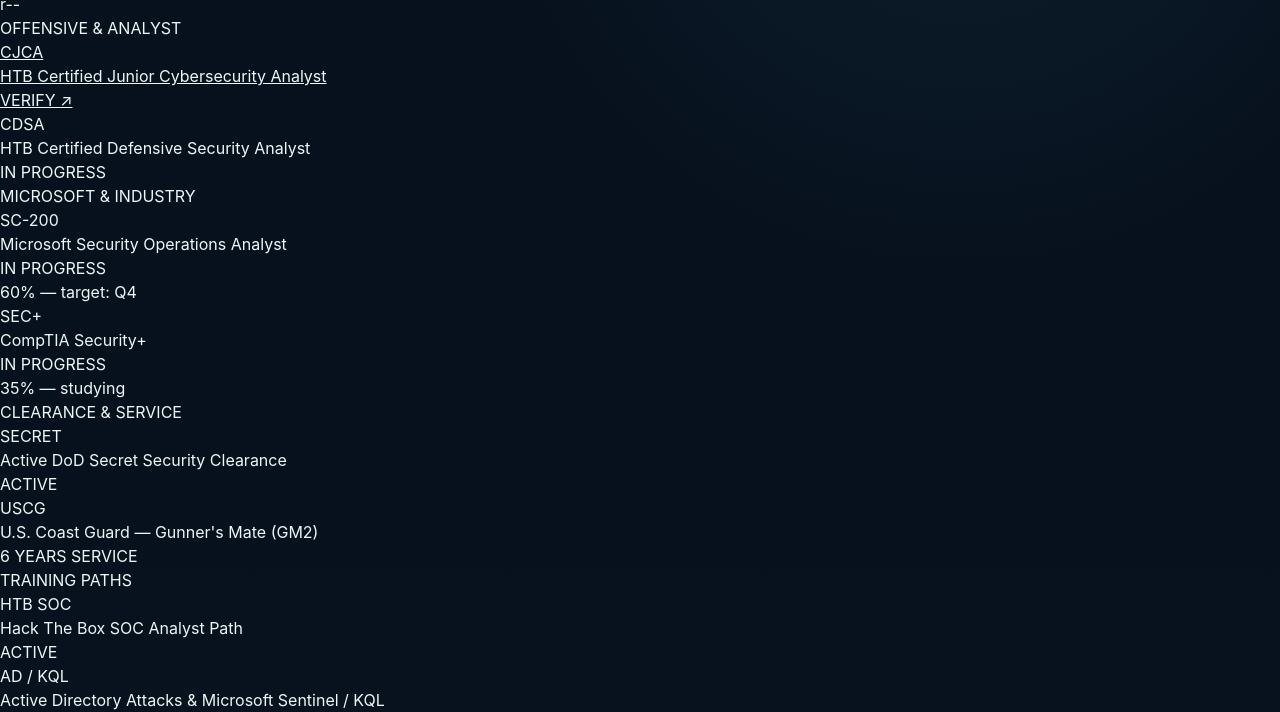
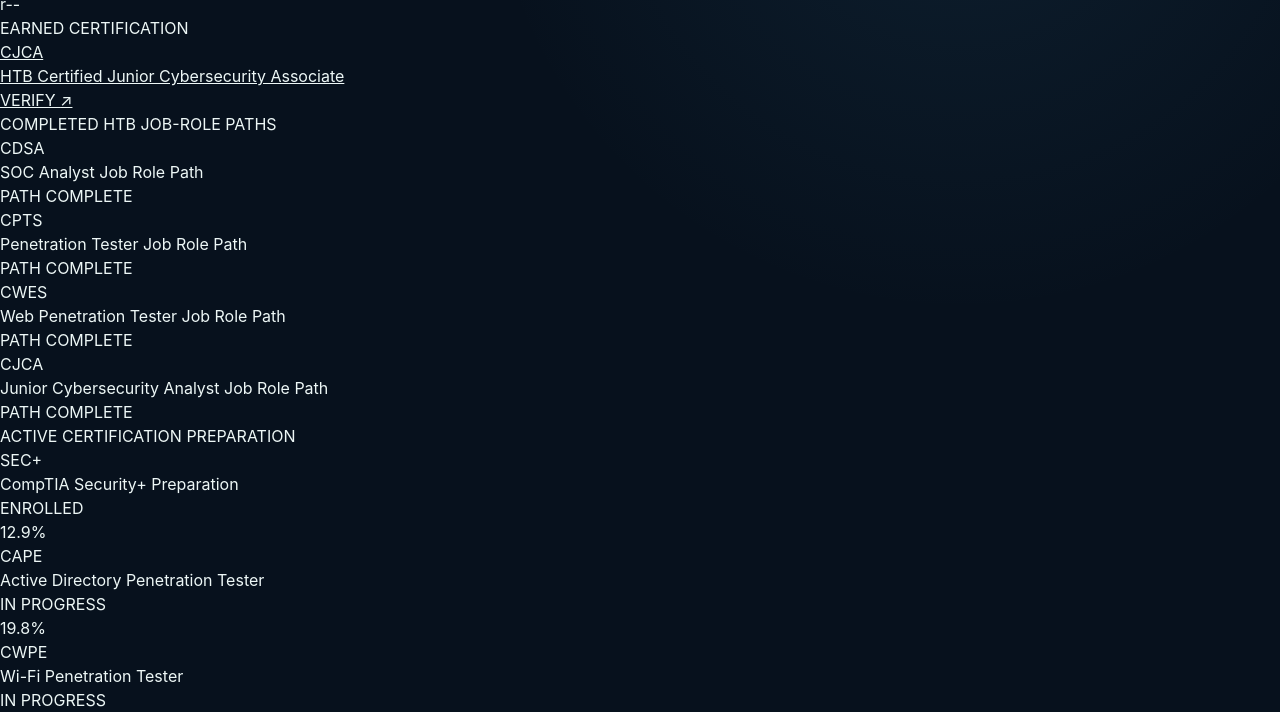
Before and after one commit to Dylans7j/Portfolio, a plain HTML site: page certs.html in a window 1280 px wide. Shown: the part 246-958 px from the top of the page. Drawn offline with Linux system fonts and the light colour scheme.

Commit message:
docs: add accurate HTB learning paths and Security+ progress

```diff
--- a/certs.html
+++ b/certs.html
@@ -4,7 +4,7 @@
 <meta charset="UTF-8">
 <meta name="viewport" content="width=device-width, initial-scale=1.0">
 <title>certs // d4rkgunn3r</title>
-<meta name="description" content="Credentials — HTB CJCA, DoD Secret clearance, SC-200 and Security+ in progress.">
+<meta name="description" content="Credentials and training — HTB CJCA, completed CDSA/CPTS/CWES learning paths, and active Security+ preparation.">
 <meta name="theme-color" content="#0b0e14">
 <meta name="author" content="Dylan Senez">
 <meta name="robots" content="index,follow">
@@ -14,7 +14,7 @@
 <link rel="apple-touch-icon" href="apple-touch-icon.png">
 <meta property="og:type" content="website">
 <meta property="og:title" content="certs // d4rkgunn3r">
-<meta property="og:description" content="Credentials — HTB CJCA, DoD Secret clearance, SC-200 and Security+ in progress.">
+<meta property="og:description" content="Credentials and training — HTB CJCA, completed CDSA/CPTS/CWES learning paths, and active Security+ preparation.">
 <meta property="og:image" content="https://dylans7j.github.io/Portfolio/og.png">
 <meta property="og:url" content="https://dylans7j.github.io/Portfolio/certs.html">
 <meta name="twitter:card" content="summary_large_image">
@@ -58,65 +58,49 @@
       <span class="perm">r--</span>
     </div>
 
-    <div class="sec-sub">OFFENSIVE & ANALYST</div>
+    <div class="sec-sub">EARNED CERTIFICATION</div>
     <div class="cert-stack">
       <a class="cert-row" href="https://www.credly.com/badges/ed2402f4-00ce-4322-a229-0c3564034ff3" target="_blank" rel="noopener">
         <div class="abbr">CJCA</div>
-        <div class="title">HTB Certified Junior Cybersecurity Analyst</div>
+        <div class="title">HTB Certified Junior Cybersecurity Associate</div>
         <div class="verify">VERIFY <span class="arrow">↗</span></div>
       </a>
-      <div class="cert-row is-static">
-        <div class="abbr">CDSA</div>
-        <div class="title">HTB Certified Defensive Security Analyst</div>
-        <div class="status-line live">IN PROGRESS</div>
-      </div>
     </div>
 
-    <div class="sec-sub">MICROSOFT & INDUSTRY</div>
+    <div class="sec-sub">COMPLETED HTB JOB-ROLE PATHS</div>
     <div class="cert-stack">
-      <div class="cert-row is-static">
-        <div class="abbr">SC-200</div>
-        <div class="title">Microsoft Security Operations Analyst</div>
-        <div class="status-line live">IN PROGRESS</div>
-        <div class="prog"><span class="fill" style="width:60%"></span></div>
-        <div class="pct">60% &mdash; target: Q4</div>
-      </div>
-      <div class="cert-row is-static">
-        <div class="abbr">SEC+</div>
-        <div class="title">CompTIA Security+</div>
-        <div class="status-line live">IN PROGRESS</div>
-        <div class="prog"><span class="fill" style="width:35%"></span></div>
-        <div class="pct">35% &mdash; studying</div>
-      </div>
+      <div class="cert-row is-static"><div class="abbr">CDSA</div><div class="title">SOC Analyst Job Role Path</div><div class="status-line done">PATH COMPLETE</div></div>
+      <div class="cert-row is-static"><div class="abbr">CPTS</div><div class="title">Penetration Tester Job Role Path</div><div class="status-line done">PATH COMPLETE</div></div>
+      <div class="cert-row is-static"><div class="abbr">CWES</div><div class="title">Web Penetration Tester Job Role Path</div><div class="status-line done">PATH COMPLETE</div></div>
+      <div class="cert-row is-static"><div class="abbr">CJCA</div><div class="title">Junior Cybersecurity Analyst Job Role Path</div><div class="status-line done">PATH COMPLETE</div></div>
     </div>
 
-    <div class="sec-sub">CLEARANCE & SERVICE</div>
+    <div class="sec-sub">ACTIVE CERTIFICATION PREPARATION</div>
     <div class="cert-stack">
-      <div class="cert-row is-static">
-        <div class="abbr">SECRET</div>
-        <div class="title">Active DoD Secret Security Clearance</div>
-        <div class="status-line done">ACTIVE</div>
-      </div>
-      <div class="cert-row is-static">
-        <div class="abbr">USCG</div>
-        <div class="title">U.S. Coast Guard &mdash; Gunner's Mate (GM2)</div>
-        <div class="status-line done">6 YEARS SERVICE</div>
-      </div>
+      <div class="cert-row is-static"><div class="abbr">SEC+</div><div class="title">CompTIA Security+ Preparation</div><div class="status-line live">ENROLLED</div><div class="prog"><span class="fill" style="width:12.9%"></span></div><div class="pct">12.9%</div></div>
+      <div class="cert-row is-static"><div class="abbr">CAPE</div><div class="title">Active Directory Penetration Tester</div><div class="status-line live">IN PROGRESS</div><div class="prog"><span class="fill" style="width:19.8%"></span></div><div class="pct">19.8%</div></div>
+      <div class="cert-row is-static"><div class="abbr">CWPE</div><div class="title">Wi-Fi Penetration Tester</div><div class="status-line live">IN PROGRESS</div><div class="prog"><span class="fill" style="width:18.2%"></span></div><div class="pct">18.2%</div></div>
+      <div class="cert-row is-static"><div class="abbr">COAE</div><div class="title">AI Red Teamer</div><div class="status-line live">IN PROGRESS</div><div class="prog"><span class="fill" style="width:7%"></span></div><div class="pct">7.0%</div></div>
+      <div class="cert-row is-static"><div class="abbr">CWEE</div><div class="title">Senior Web Penetration Tester</div><div class="status-line live">IN PROGRESS</div><div class="prog"><span class="fill" style="width:0.8%"></span></div><div class="pct">0.8%</div></div>
     </div>
 
-    <div class="sec-sub">TRAINING PATHS</div>
+    <div class="sec-sub">ADVANCED PREPARATION PATHS</div>
     <div class="cert-stack">
-      <div class="cert-row is-static">
-        <div class="abbr">HTB SOC</div>
-        <div class="title">Hack The Box SOC Analyst Path</div>
-        <div class="status-line live">ACTIVE</div>
-      </div>
-      <div class="cert-row is-static">
-        <div class="abbr">AD / KQL</div>
-        <div class="title">Active Directory Attacks & Microsoft Sentinel / KQL</div>
-        <div class="status-line done">LAB VALIDATED</div>
-      </div>
+      <div class="cert-row is-static"><div class="abbr">CCT APP</div><div class="title">CREST CCT APP Preparation</div><div class="status-line live">89.1%</div></div>
+      <div class="cert-row is-static"><div class="abbr">CPSA/CRT</div><div class="title">CREST CPSA/CRT Preparation</div><div class="status-line live">84.2%</div></div>
+      <div class="cert-row is-static"><div class="abbr">CCT INF</div><div class="title">CREST CCT INF Preparation</div><div class="status-line live">71.8%</div></div>
+      <div class="cert-row is-static"><div class="abbr">AD ENUM</div><div class="title">Active Directory Enumeration</div><div class="status-line live">34.3%</div></div>
+      <div class="cert-row is-static"><div class="abbr">BINEXP</div><div class="title">Intro to Binary Exploitation</div><div class="status-line live">43.5%</div></div>
     </div>
+
+    <div class="sec-sub">FOUNDATION & SERVICE</div>
+    <div class="cert-stack">
+      <div class="cert-row is-static"><div class="abbr">B.S.</div><div class="title">Computer Science — Information Security</div><div class="status-line done">COMPLETED</div></div>
+      <div class="cert-row is-static"><div class="abbr">USCG</div><div class="title">U.S. Coast Guard — Gunner&apos;s Mate (GM2)</div><div class="status-line done">6 YEARS SERVICE</div></div>
+      <div class="cert-row is-static"><div class="abbr">HTB</div><div class="title">Information Security Foundations, Operating System Fundamentals, Basic Toolset, Local Privilege Escalation</div><div class="status-line done">COMPLETE</div></div>
+    </div>
+
+    <p class="sec-sub">Path completion records training progress and is not represented as holding the associated certification unless explicitly listed under earned certification.</p>
   </section>
 
   <footer class="foot">
```
